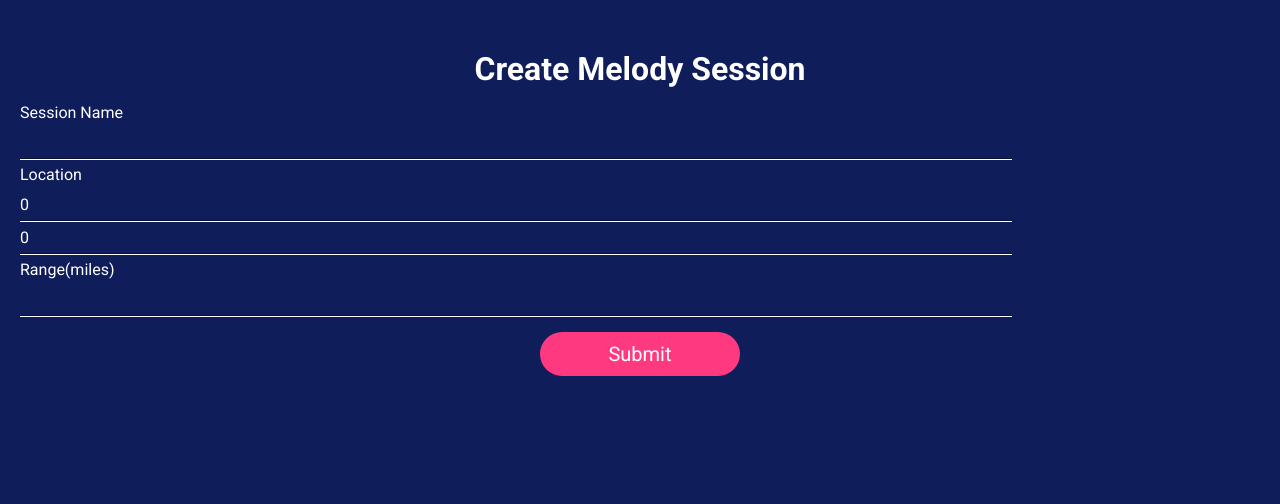
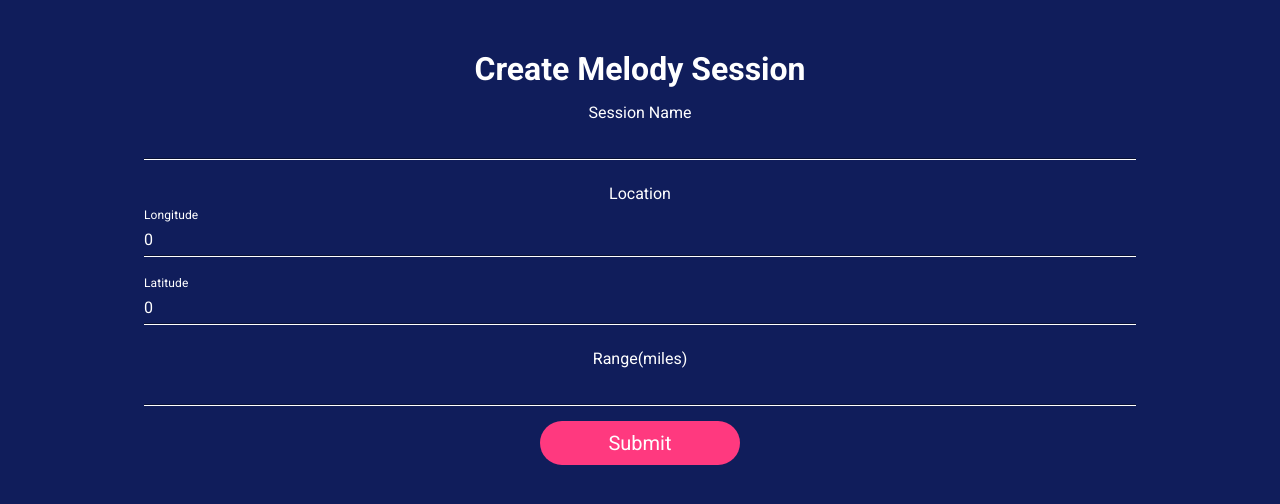
Before and after one commit to sumitrc9/melody_map, a React (Create React App) app in the folder client/: page /addsession in a window 1280 px wide. Shown: the top 504 px of the page. Built offline with nearby package versions, Linux system fonts and the light colour scheme; what google-maps-react would draw is missing.

Commit message:
UI for the session add page

```diff
--- a/client/src/pages/AddSession.css
+++ b/client/src/pages/AddSession.css
@@ -20,8 +20,8 @@ p {
 .container {
   display: flex;
   flex-direction: column;
-  justify-content: left;
-  align-items: flex-start;
+  justify-content: center;
+  align-items: center;
   margin-left: 20px;
   margin-right: 20px;
   margin-top: 10px;
--- a/client/src/pages/AddSession.js
+++ b/client/src/pages/AddSession.js
@@ -99,9 +99,12 @@ class AddSession extends Component {
           <p className="option">Session Name</p>
           {/* Text input is super hacky right now */}
           <TextField className="optionInput" InputProps={{style:{color:"white", borderBottom: '1px solid white'}}} onChange={this.textChanged('name').bind(this)}/>
+          <br/>
           <p className="option">Location</p>
-          <TextField  type="number"  className="optionInput" InputProps={{style:{color:"white", borderBottom: '1px solid white'}}} onChange={this.locationChanged('lat').bind(this)} value={this.state.location.lat}/>
-          <TextField  type="number" className="optionInput" InputProps={{style:{color:"white", borderBottom: '1px solid white'}}} onChange={this.locationChanged('lng').bind(this)} value={this.state.location.lng}/>
+          <TextField  label="Longitude" type="number"   InputLabelProps={{style: { color: '#fff' },}} className="optionInput" InputProps={{style:{color:"white", borderBottom: '1px solid white'}}} onChange={this.locationChanged('lat').bind(this)} value={this.state.location.lat}/>
+          <br/>
+          <TextField  label="Latitude" type="number" InputLabelProps={{style: { color: '#fff' },}} className="optionInput" InputProps={{style:{color:"white", borderBottom: '1px solid white'}}} onChange={this.locationChanged('lng').bind(this)} value={this.state.location.lng}/>
+          <br/>
           <p className="option">Range(miles)</p>
           <TextField type="number" className="optionInput" InputProps={{style:{color:"white", borderBottom: '1px solid white'}}} onChange={this.textChanged('range').bind(this)}/>
         </div>
--- a/client/src/pages/MapPage.js
+++ b/client/src/pages/MapPage.js
@@ -1,5 +1,5 @@
 import React, { Component } from 'react';
-import {Map, Marker, GoogleApiWrapper} from 'google-maps-react';
+import { Circle, Map, Marker, GoogleApiWrapper} from 'google-maps-react';
 import { Redirect } from 'react-router-dom';
 import * as constants from '../constants';
 import Cookies from 'universal-cookie';
@@ -52,13 +52,14 @@ export class MapContainer extends Component {
           }).then((res) => {
             res.json().then((body) => {
               const { allSessions, joinedSession } = body
-              console.log("all", allSessions)
+              console.log("all", allSessions);
               this.setState({
                 markers: allSessions.map((obj) => {
                   return {
                     session: obj[0],
                     location: obj[1].location,
                     name: obj[1].name,
+                    radius: obj[1].range
                   }
                 })
               }, () => {
@@ -117,12 +118,12 @@ export class MapContainer extends Component {
     const markers = this.state.markers;
     //add current location marker as a person icon
 
-    console.log(markers)
-
     return (
       <div className="map-page">
         <Map initialCenter={{lat:33.7709925, lng:-84.4037136}} center={this.state.center} google={this.props.google} disableDefaultUI={true} zoom={14} styles={constants.mapStyles}>
-          {markers.map(marker => <Marker
+          {
+            markers.map(marker =>
+                                  <Marker
                                     key={marker.session}
                                     name={marker.name}
                                     position={marker.location}
@@ -132,8 +133,9 @@ export class MapContainer extends Component {
                                       anchor: new this.props.google.maps.Point(32,32),
                                       scaledSize: new this.props.google.maps.Size(64,64)
                                     }}
-                                  />
-                                )}
+                                  />)
+          }
+
           <Marker
             position={this.state.center}
             icon={{
```
Also changed, not shown: 1 other file (tests, documents, lock files or other folders).
